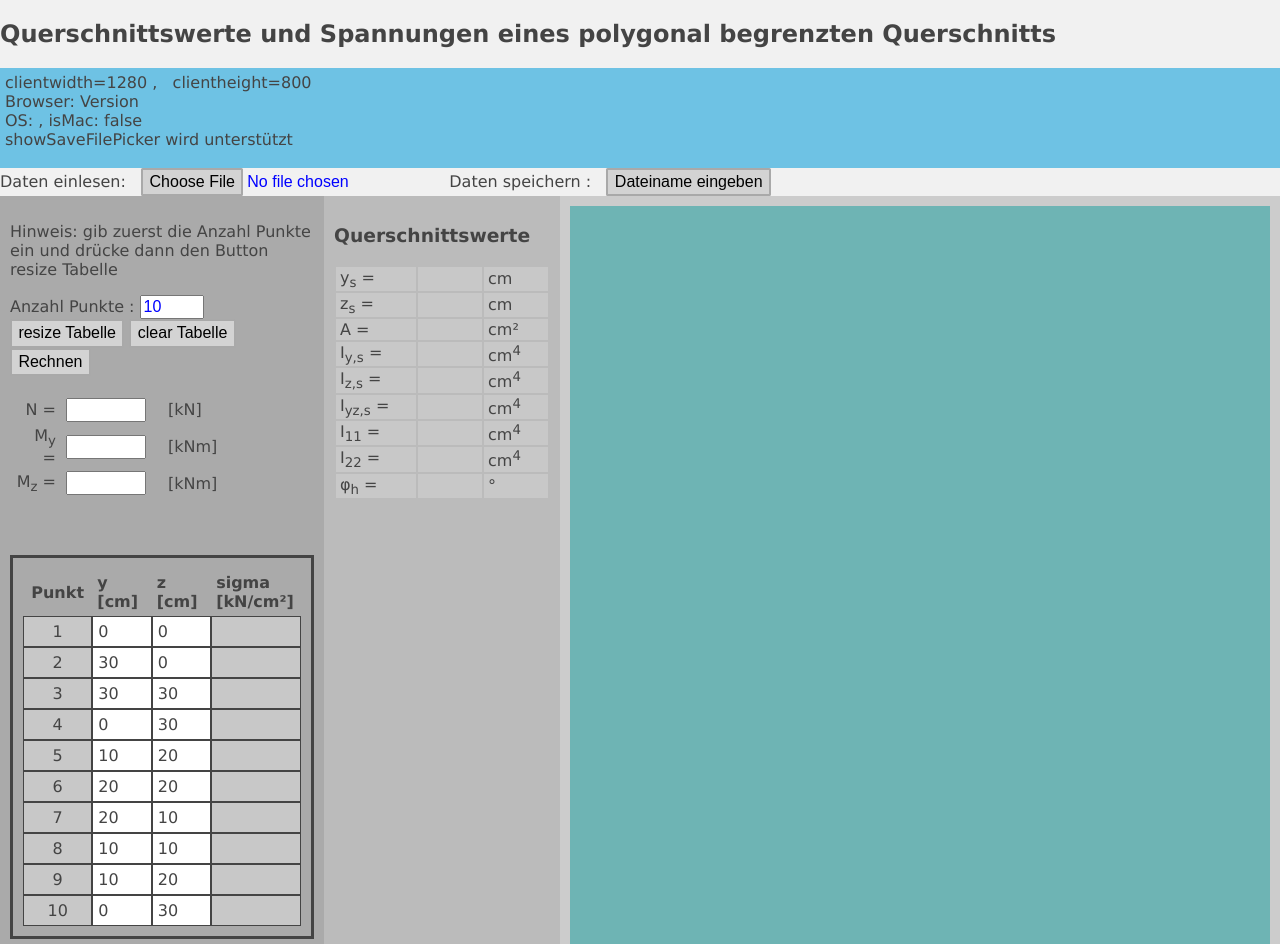
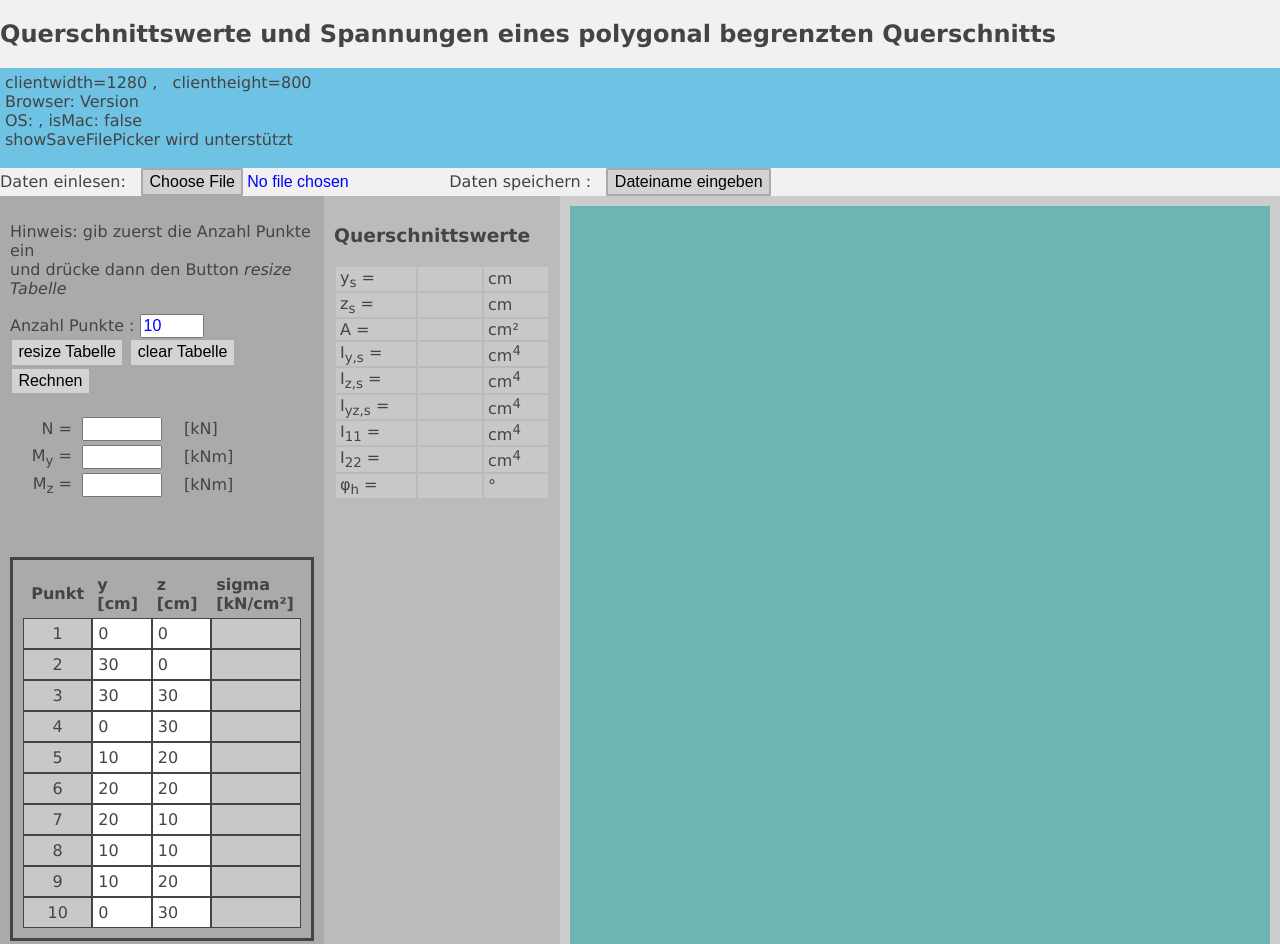
Before and after one commit to detrothe/quer_2, a website built with Parcel: page index.html in a window 1280 px wide. Shown: the top 944 px of the page. Built offline with nearby package versions, Linux system fonts and the light colour scheme; what detectos.js would draw is missing.

Commit message:
tabelleNeu

```diff
--- a/index.html
+++ b/index.html
@@ -43,7 +43,7 @@
         <div id="input-container">
 
 
-            <p>Hinweis: gib zuerst die Anzahl Punkte ein und drücke dann den Button resize Tabelle</p>
+            <p>Hinweis: gib zuerst die Anzahl Punkte ein<br> und drücke dann den Button <i>resize Tabelle</i></p>
 
             <label>Anzahl Punkte : </label>
             <input type="number" id="input_pkte" name="npkte" value="4">
--- a/styles/main.css
+++ b/styles/main.css
@@ -137,7 +137,7 @@ input:valid {
 }
 */
 .zelle0 {
-    width: 3em;
+    width: 4em;
     text-align: right;
     font-size: 1em;
 }
```
